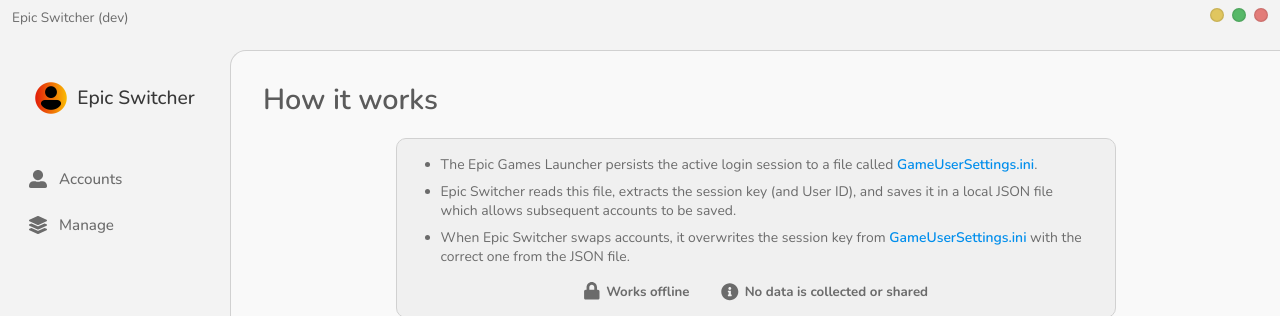
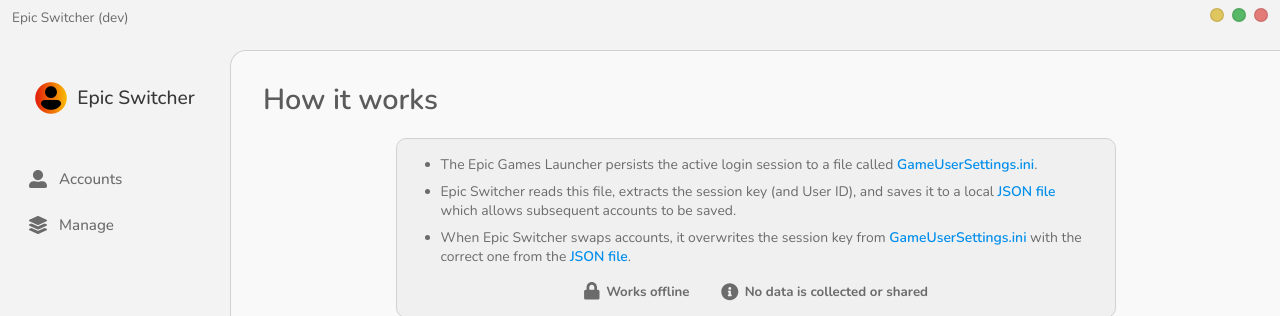
Before and after one commit to symonxdd/epic-switcher, a React (Vite) app in the folder frontend/: page /how-it-works in a window 1280 px wide. Shown: the top 316 px of the page. Built offline with nearby package versions, Linux system fonts and the light colour scheme.

Commit message:
Add interactive file references to HowItWorks page

```diff
--- a/frontend/src/pages/HowItWorks.jsx
+++ b/frontend/src/pages/HowItWorks.jsx
@@ -22,6 +22,17 @@ function HowItWorks() {
     }
   }
 
+  const handleFileRefHover = (buttonId, isHovering) => {
+    const button = document.getElementById(buttonId);
+    if (button) {
+      if (isHovering) {
+        button.classList.add(styles.hovered);
+      } else {
+        button.classList.remove(styles.hovered);
+      }
+    }
+  }
+
   return (
     <>
       <PageHeader title="How it works" />
@@ -31,17 +42,33 @@ function HowItWorks() {
           <ul className={styles.bulletList}>
             <li className={styles.paragraph}>
               The Epic Games Launcher persists the active login session to a file called
-              <span className={styles.file}> GameUserSettings.ini</span>.
+              <span
+                className={`${styles.file} ${styles.fileSessionRef}`}
+                onMouseEnter={() => handleFileRefHover('sessionFileBtn', true)}
+                onMouseLeave={() => handleFileRefHover('sessionFileBtn', false)}
+              > GameUserSettings.ini</span>.
             </li>
 
             <li className={styles.paragraph}>
               Epic Switcher reads this file, extracts the session key (and User ID), and saves it
-              in a local JSON file which allows subsequent accounts to be saved.
+              to a local <span
+                className={styles.fileAppDataRef}
+                onMouseEnter={() => handleFileRefHover('appDataBtn', true)}
+                onMouseLeave={() => handleFileRefHover('appDataBtn', false)}
+              >JSON file</span> which allows subsequent accounts to be saved.
             </li>
 
             <li className={styles.paragraph}>
               When Epic Switcher swaps accounts, it overwrites the session key from
-              <span className={styles.file}> GameUserSettings.ini</span> with the correct one from the JSON file.
+              <span
+                className={`${styles.file} ${styles.fileSessionRef}`}
+                onMouseEnter={() => handleFileRefHover('sessionFileBtn', true)}
+                onMouseLeave={() => handleFileRefHover('sessionFileBtn', false)}
+              > GameUserSettings.ini</span> with the correct one from the <span
+                className={styles.fileAppDataRef}
+                onMouseEnter={() => handleFileRefHover('appDataBtn', true)}
+                onMouseLeave={() => handleFileRefHover('appDataBtn', false)}
+              >JSON file</span>.
             </li>
           </ul>
 
@@ -65,10 +92,10 @@ function HowItWorks() {
       <div className={styles.directoriesSection}>
         <strong className={styles.directoriesTitle}>Accessed directories</strong>
         <div className={styles.directoriesList}>
-          <span onClick={() => handleOpen('appData')}>
+          <span id="appDataBtn" onClick={() => handleOpen('appData')}>
             This app's data <FiArrowUpRight className={styles.directoryIcon} />
           </span>
-          <span onClick={() => handleOpen('sessionFile')}>
+          <span id="sessionFileBtn" onClick={() => handleOpen('sessionFile')}>
             Epic active session file <FiArrowUpRight className={styles.directoryIcon} />
           </span>
           <span onClick={() => handleOpen('logs')}>
--- a/frontend/src/pages/HowItWorks.module.css
+++ b/frontend/src/pages/HowItWorks.module.css
@@ -36,6 +36,28 @@
 .file {
   color: var(--color-primary);
   font-weight: 600;
+}
+
+/* File reference that triggers session file button hover */
+.fileSessionRef {
+  cursor: pointer;
+  transition: opacity 0.2s ease;
+}
+
+.fileSessionRef:hover {
+  opacity: 0.8;
+}
+
+/* File reference for JSON file - uses primary color (blue in light, yellow in dark) */
+.fileAppDataRef {
+  color: var(--color-primary);
+  font-weight: 600;
+  cursor: pointer;
+  transition: opacity 0.2s ease;
+}
+
+.fileAppDataRef:hover {
+  opacity: 0.8;
 }
 
 .divider {
@@ -132,13 +154,25 @@
   border-radius: 4px;
   font-size: 0.85rem;
   color: var(--text-secondary);
-  transition: background-color 0.2s ease, border-color 0.2s ease;
+  transition: background-color 0.2s ease, border-color 0.2s ease, color 0.2s ease;
 }
 
 .directoriesList span:hover {
   background-color: var(--bg-card);
   border-color: var(--color-primary);
   color: var(--color-primary);
+}
+
+/* Applied via JavaScript when file references are hovered */
+.directoriesList span.hovered {
+  background-color: var(--bg-card);
+  border-color: var(--color-primary);
+  color: var(--color-primary);
+}
+
+.directoriesList span:hover .directoryIcon,
+.directoriesList span.hovered .directoryIcon {
+  opacity: 1;
 }
 
 .directoryIcon {
@@ -151,10 +185,6 @@
   /* safe fallback */
   margin-left: 0;
   /* spacing handled by gap on the container */
-}
-
-.directoriesList span:hover .directoryIcon {
-  opacity: 1;
 }
 
 .offlineAndNote {
--- a/frontend/src/pages/Settings.module.css
+++ b/frontend/src/pages/Settings.module.css
@@ -33,7 +33,7 @@
 
 .settingsGroup:hover {
   transform: scale(1.02);
-  border-color: var(--border-strong);
+  /* border-color: var(--border-strong); */
 }
 
 .labelHeading {
@@ -63,11 +63,12 @@
   font-family: Nunito, sans-serif;
   border-radius: 8px;
   border: 1px solid var(--border-subtle);
-  transition: background-color 0.2s ease-in-out, color 0.2s ease-in-out;
+  transition: background-color 0.2s ease-in-out, color 0.2s ease-in-out, border-color 0.2s ease-in-out;
 }
 
 .btn:hover {
   background-color: var(--btn-ghost-hover);
+  border-color: var(--border-strong);
 }
 
 .btn.active {
--- a/frontend/src/styles/theme.css
+++ b/frontend/src/styles/theme.css
@@ -32,7 +32,7 @@
   /* Interactive Elements */
   --btn-primary-bg: #333;
   --btn-primary-hover: #111;
-  --btn-ghost-hover: #efefef;
+  --btn-ghost-hover: #e0e0e0;
 
   /* Misc */
   --shadow-card-hover: 0 4px 8px rgba(0, 0, 0, 0.08);
```
